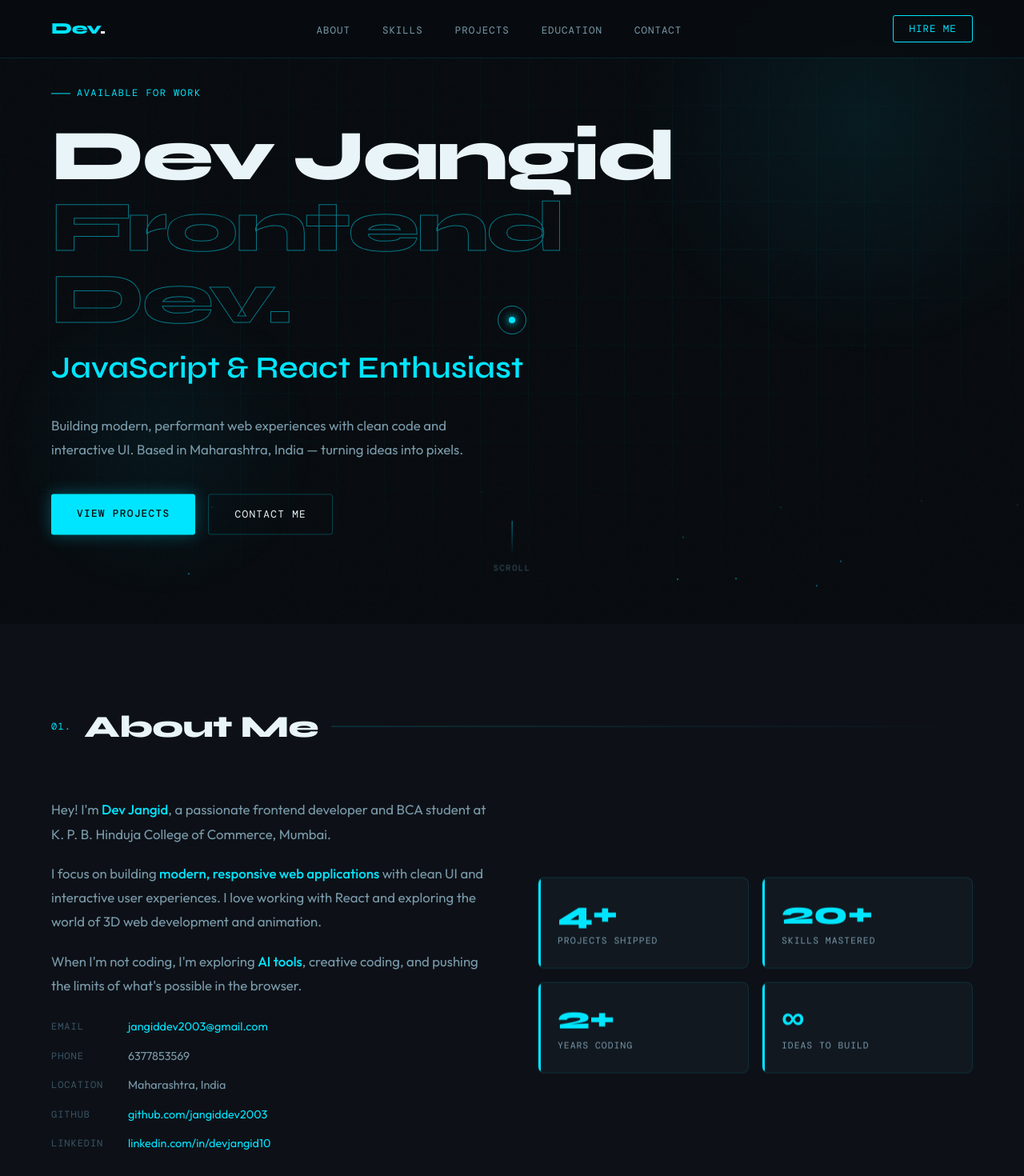
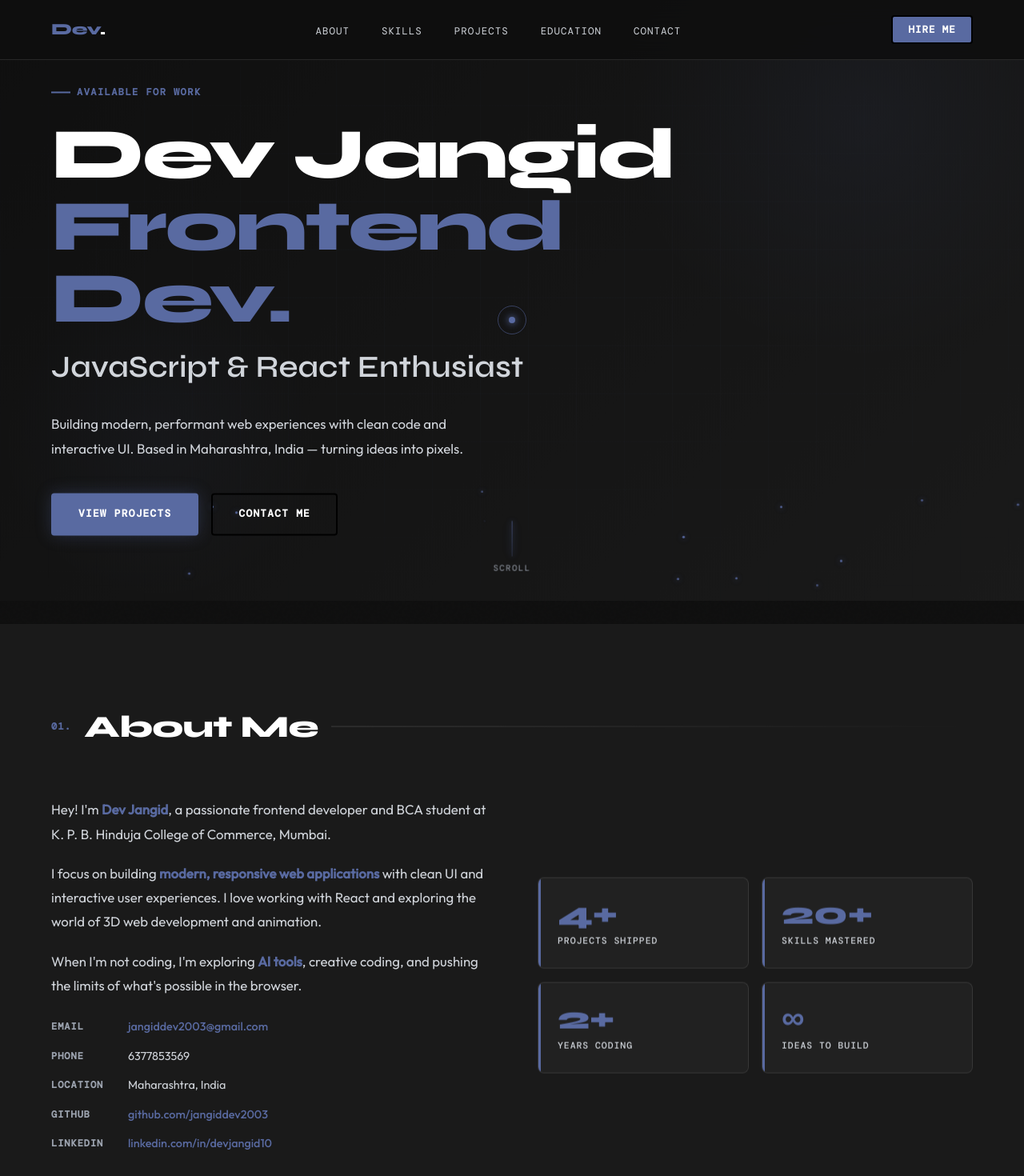
Before and after one commit to jangiddev2003/My_portfolio, a Next.js app: page / in a window 1280 px wide. Shown: the top 1470 px of the page at 80% size. Built offline with nearby package versions, Linux system fonts and the light colour scheme.

Commit message:
Update portfolio with professional white/black color scheme and enhanced glitter effects

```diff
--- a/package.json
+++ b/package.json
@@ -8,12 +8,9 @@
     "start": "next start"
   },
   "dependencies": {
-    "@react-three/fiber": "^8.18.0",
-    "framer-motion": "^10.18.0",
     "next": "^14.2.0",
-    "nodemailer": "^6.9.7",
     "react": "^18.3.0",
     "react-dom": "^18.3.0",
-    "three": "^0.162.0"
+    "nodemailer": "^6.9.7"
   }
 }
--- a/styles/globals.css
+++ b/styles/globals.css
@@ -1,19 +1,20 @@
 @import url('https://fonts.googleapis.com/css2?family=Syne:wght@400;600;700;800&family=DM+Mono:wght@400;500&family=Outfit:wght@300;400;500&family=Share+Tech+Mono&display=swap');
 
 :root {
-  --bg: #080c10;
-  --bg2: #0d1117;
-  --bg3: #111820;
-  --cyan: #00e5ff;
-  --cyan2: #00b8d9;
-  --cyan-dim: rgba(0,229,255,0.08);
-  --cyan-glow: rgba(0,229,255,0.18);
-  --text: #e8f4f8;
-  --text2: #7a9aaa;
-  --text3: #3a5566;
-  --border: rgba(0,229,255,0.12);
-  --border2: rgba(0,229,255,0.25);
-  --card: rgba(13,17,23,0.85);
+  --bg: #0f0f0f;
+  --bg2: #1a1a1a;
+  --bg3: #242424;
+  --cyan: #596aa1;
+  --cyan2: #3d4d6b;
+  --cyan-dim: rgba(89,106,161,0.08);
+  --cyan-glow: rgba(89,106,161,0.15);
+  --text: #ffffff;
+  --text2: #d1d5db;
+  --text3: #9ca3af;
+  --border: rgba(255,255,255,0.1);
+  --border2: rgba(255,255,255,0.15);
+  --card: rgba(255,255,255,0.03);
+  --accent-black: #000000;
   --font-display: 'Syne', sans-serif;
   --font-body: 'Outfit', sans-serif;
   --font-mono: 'DM Mono', monospace;
@@ -33,7 +34,7 @@ body {
 
 ::-webkit-scrollbar { width: 4px; }
 ::-webkit-scrollbar-track { background: var(--bg); }
-::-webkit-scrollbar-thumb { background: var(--cyan2); border-radius: 2px; }
+::-webkit-scrollbar-thumb { background: var(--cyan); border-radius: 2px; }
 
 body::before {
   content: '';
@@ -54,7 +55,7 @@ nav {
   align-items: center;
   justify-content: space-between;
   padding: 1.2rem 4rem;
-  background: rgba(8,12,16,0.82);
+  background: rgba(15,15,15,0.85);
   backdrop-filter: blur(16px);
   border-bottom: 1px solid var(--border);
   transition: padding 0.3s;
@@ -67,7 +68,7 @@ nav {
   color: var(--cyan);
   text-decoration: none;
 }
-.nav-logo span { color: var(--text); }
+.nav-logo span { color: #ffffff; }
 .nav-links { display: flex; gap: 2.5rem; list-style: none; }
 .nav-links a {
   font-family: var(--font-mono);
@@ -93,17 +94,18 @@ nav {
   font-family: var(--font-mono);
   font-size: 0.78rem;
   padding: 0.5rem 1.2rem;
-  border: 1px solid var(--cyan);
-  color: var(--cyan);
-  background: transparent;
-  border-radius: 3px;
+  border: 2px solid #000000;
+  color: #ffffff;
+  background: var(--cyan);
+  border-radius: 4px;
   letter-spacing: 0.08em;
   text-transform: uppercase;
-  transition: background 0.25s cubic-bezier(.23,1,.32,1), color 0.25s;
+  transition: background 0.25s cubic-bezier(.23,1,.32,1), color 0.25s, transform 0.25s;
   position: relative;
   overflow: hidden;
+  font-weight: 600;
 }
-.nav-cta:hover { background: var(--cyan); color: var(--bg); }
+.nav-cta:hover { background: #1e40af; color: #ffffff; transform: translateY(-2px); }
 
 /* HERO */
 #hero {
@@ -113,13 +115,14 @@ nav {
   padding: 8rem 4rem 4rem;
   position: relative;
   overflow: hidden;
+  background: linear-gradient(135deg, #0f0f0f 0%, #1a1a1a 100%);
 }
 .hero-grid-bg {
   position: absolute;
   inset: 0;
   background-image:
-    linear-gradient(rgba(0,229,255,0.04) 1px, transparent 1px),
-    linear-gradient(90deg, rgba(0,229,255,0.04) 1px, transparent 1px);
+    linear-gradient(rgba(89,106,161,0.03) 1px, transparent 1px),
+    linear-gradient(90deg, rgba(89,106,161,0.03) 1px, transparent 1px);
   background-size: 60px 60px;
   mask-image: radial-gradient(ellipse 80% 60% at 50% 50%, black 30%, transparent 100%);
 }
@@ -127,7 +130,7 @@ nav {
   position: absolute;
   width: 600px; height: 600px;
   border-radius: 50%;
-  background: radial-gradient(circle, rgba(0,229,255,0.07) 0%, transparent 70%);
+  background: radial-gradient(circle, rgba(89,106,161,0.08) 0%, transparent 70%);
   top: -100px; right: -100px;
   pointer-events: none;
 }
@@ -135,7 +138,7 @@ nav {
   position: absolute;
   width: 400px; height: 400px;
   border-radius: 50%;
-  background: radial-gradient(circle, rgba(0,229,255,0.05) 0%, transparent 70%);
+  background: radial-gradient(circle, rgba(89,106,161,0.05) 0%, transparent 70%);
   bottom: 0; left: 0;
   pointer-events: none;
 }
@@ -152,11 +155,12 @@ nav {
   margin-bottom: 1.5rem;
   opacity: 0;
   animation: fadeUp 0.8s 0.2s forwards;
+  font-weight: 600;
 }
 .hero-tag::before {
   content: '';
   display: inline-block;
-  width: 24px; height: 1px;
+  width: 24px; height: 2px;
   background: var(--cyan);
 }
 .hero-title {
@@ -168,17 +172,17 @@ nav {
   margin-bottom: 0.5rem;
   opacity: 0;
   animation: fadeUp 0.8s 0.4s forwards;
+  color: #ffffff;
 }
 .hero-title .line2 {
   display: block;
-  color: transparent;
-  -webkit-text-stroke: 1px rgba(0,229,255,0.5);
+  color: var(--cyan);
 }
 .hero-subtitle {
   font-family: var(--font-display);
   font-size: clamp(1.5rem, 3vw, 2.5rem);
   font-weight: 600;
-  color: var(--cyan);
+  color: var(--text2);
   margin-bottom: 1.5rem;
   opacity: 0;
   animation: fadeUp 0.8s 0.6s forwards;
@@ -202,37 +206,38 @@ nav {
 .btn-primary {
   padding: 0.85rem 2rem;
   background: var(--cyan);
-  color: var(--bg);
+  color: #ffffff;
   font-family: var(--font-mono);
   font-size: 0.8rem;
-  font-weight: 500;
+  font-weight: 600;
   letter-spacing: 0.1em;
   text-transform: uppercase;
   text-decoration: none;
-  border: none;
-  border-radius: 3px;
-  transition: transform 0.25s cubic-bezier(.23,1,.32,1), box-shadow 0.25s !important;
-  box-shadow: 0 0 20px rgba(0,229,255,0.3);
+  border: 2px solid var(--cyan);
+  border-radius: 4px;
+  transition: transform 0.25s cubic-bezier(.23,1,.32,1), box-shadow 0.25s, background 0.25s !important;
+  box-shadow: 0 0 20px rgba(89,106,161,0.3);
   position: relative;
   overflow: hidden;
 }
-.btn-primary:hover { transform: translateY(-2px); box-shadow: 0 0 30px rgba(0,229,255,0.5); }
+.btn-primary:hover { transform: translateY(-2px); box-shadow: 0 0 30px rgba(89,106,161,0.5); background: #3d4d6b; }
 .btn-secondary {
   padding: 0.85rem 2rem;
   background: transparent;
-  color: var(--text);
+  color: #ffffff;
   font-family: var(--font-mono);
   font-size: 0.8rem;
+  font-weight: 600;
   letter-spacing: 0.1em;
   text-transform: uppercase;
   text-decoration: none;
-  border: 1px solid var(--border2);
-  border-radius: 3px;
-  transition: border-color 0.25s cubic-bezier(.23,1,.32,1), color 0.25s !important;
+  border: 2px solid #000000;
+  border-radius: 4px;
+  transition: border-color 0.25s cubic-bezier(.23,1,.32,1), background 0.25s, color 0.25s !important;
   position: relative;
   overflow: hidden;
 }
-.btn-secondary:hover { border-color: var(--cyan); color: var(--cyan); }
+.btn-secondary:hover { border-color: var(--cyan); background: rgba(37,99,235,0.1); color: #ffffff; }
 .hero-socials {
   position: absolute;
   right: 4rem;
@@ -253,6 +258,7 @@ nav {
   writing-mode: vertical-rl;
   letter-spacing: 0.1em;
   transition: color 0.2s;
+  font-weight: 500;
 }
 .hero-socials a:hover { color: var(--cyan); }
 .scroll-indicator {
@@ -278,6 +284,28 @@ nav {
   width: 1px; height: 40px;
   background: linear-gradient(to bottom, var(--cyan), transparent);
   animation: scrollPulse 2s ease-in-out infinite;
+  box-shadow: 0 0 10px rgba(89,106,161,0.6), 0 0 20px rgba(89,106,161,0.3), inset 0 0 8px rgba(89,106,161,0.5);
+  filter: drop-shadow(0 0 3px rgba(89,106,161,0.8));
+}
+.scroll-indicator::before,
+.scroll-indicator::after {
+  content: '';
+  position: absolute;
+  width: 2px;
+  height: 2px;
+  background: var(--cyan);
+  border-radius: 50%;
+  opacity: 0;
+  animation: scrollGlitter 1.5s ease-in-out infinite;
+  box-shadow: 0 0 6px var(--cyan);
+}
+.scroll-indicator::before {
+  left: -12px;
+  animation-delay: 0.2s;
+}
+.scroll-indicator::after {
+  right: -12px;
+  animation-delay: 0.4s;
 }
 
 /* SECTIONS */
@@ -293,12 +321,14 @@ section { padding: 6rem 4rem; position: relative; }
   font-size: 0.75rem;
   color: var(--cyan);
   letter-spacing: 0.1em;
+  font-weight: 600;
 }
 .section-title {
   font-family: var(--font-display);
   font-size: clamp(1.8rem, 3vw, 2.5rem);
   font-weight: 800;
   letter-spacing: -0.02em;
+  color: #ffffff;
 }
 .section-line {
   flex: 1;
@@ -320,20 +350,20 @@ section { padding: 6rem 4rem; position: relative; }
   font-size: 1.05rem;
   line-height: 1.8;
 }
-.about-text p strong { color: var(--cyan); font-weight: 500; }
+.about-text p strong { color: var(--cyan); font-weight: 600; }
 .about-stats {
   display: grid;
   grid-template-columns: 1fr 1fr;
   gap: 1rem;
 }
 .stat-card {
-  background: var(--bg3);
+  background: rgba(255,255,255,0.03);
   border: 1px solid var(--border);
   border-radius: 8px;
   padding: 1.5rem;
   position: relative;
   overflow: hidden;
-  transition: border-color 0.3s;
+  transition: border-color 0.3s, background 0.3s;
   transform-style: preserve-3d;
   will-change: transform;
 }
@@ -344,7 +374,7 @@ section { padding: 6rem 4rem; position: relative; }
   width: 3px; height: 100%;
   background: var(--cyan);
 }
-.stat-card:hover { border-color: var(--border2); }
+.stat-card:hover { border-color: var(--cyan); background: rgba(89,106,161,0.08); }
 .stat-num {
   font-family: var(--font-display);
   font-size: 2.5rem;
@@ -359,6 +389,7 @@ section { padding: 6rem 4rem; position: relative; }
   color: var(--text2);
   letter-spacing: 0.08em;
   text-transform: uppercase;
+  font-weight: 500;
 }
 .about-info {
   display: flex;
@@ -379,14 +410,15 @@ section { padding: 6rem 4rem; position: relative; }
   text-transform: uppercase;
   min-width: 80px;
   padding-top: 2px;
+  font-weight: 600;
 }
 .info-val { color: var(--text2); }
-.info-val a { color: var(--cyan); text-decoration: none; }
+.info-val a { color: var(--cyan); text-decoration: none; font-weight: 500; }
 .info-val a:hover { text-decoration: underline; }
 
 /* SKILLS */
 .skills-matrix-section {
-  background: #06080d;
+  background: #0a0a0a;
   position: relative;
   overflow: hidden;
 }
@@ -403,12 +435,12 @@ section { padding: 6rem 4rem; position: relative; }
 .skills-orb-cyan {
   top: -210px;
   right: -120px;
-  background: #00e5ff;
+  background: var(--cyan);
 }
 .skills-orb-purple {
   bottom: -220px;
   left: -160px;
-  background: #7F77DD;
+  background: #6366f1;
   animation-delay: 2s;
 }
 .skills-heading {
@@ -421,16 +453,18 @@ section { padding: 6rem 4rem; position: relative; }
   font-size: 0.84rem;
   letter-spacing: 0.24em;
   text-transform: uppercase;
-  color: #00e5ff;
+  color: var(--cyan);
   margin-bottom: 0.75rem;
+  font-weight: 600;
 }
 .skills-title {
   font-family: var(--font-display);
   font-size: clamp(2rem, 5vw, 3.2rem);
   line-height: 1.03;
   letter-spacing: -0.02em;
+  color: #ffffff;
 }
-.skills-title span { color: #00e5ff; }
+.skills-title span { color: var(--cyan); }
 
 .skills-matrix-grid {
   position: relative;
@@ -440,7 +474,7 @@ section { padding: 6rem 4rem; position: relative; }
   gap: 1.45rem 1.75rem;
 }
 .skills-category {
-  --accent: #00e5ff;
+  --accent: var(--cyan);
   background: linear-gradient(180deg, rgba(255,255,255,0.02), rgba(255,255,255,0.005));
   border: 1px solid color-mix(in srgb, var(--accent) 45%, transparent);
   border-radius: 16px;
@@ -457,6 +491,7 @@ section { padding: 6rem 4rem; position: relative; }
   letter-spacing: 0.18em;
   text-transform: uppercase;
   color: var(--accent);
+  font-weight: 600;
 }
 .skills-category-title::after {
   content: '';
@@ -485,6 +520,7 @@ section { padding: 6rem 4rem; position: relative; }
   transition: transform 0.25s, border-color 0.25s, background 0.25s;
   animation: skill-pill-in 0.45s ease both;
   animation-delay: var(--delay, 0ms);
+  font-weight: 500;
 }
 .skills-pill::after {
   content: '';
@@ -521,7 +557,7 @@ section { padding: 6rem 4rem; position: relative; }
 .skills-stat-item:last-child { border-right: none; }
 .skills-stat-value {
   font-family: var(--font-display);
-  color: #00e5ff;
+  color: var(--cyan);
   font-size: 22px;
   font-weight: 700;
   line-height: 1.1;
@@ -532,7 +568,7 @@ section { padding: 6rem 4rem; position: relative; }
   text-transform: lowercase;
   letter-spacing: 0.08em;
   font-size: 0.76rem;
-  color: rgba(232,244,248,0.44);
+  color: var(--text3);
 }
 
 @keyframes pulse-orb {
@@ -588,11 +624,11 @@ section { padding: 6rem 4rem; position: relative; }
 }
 #projects::before {
   left: 0;
-  background: linear-gradient(90deg, var(--bg2) 0%, rgba(13,17,23,0) 100%);
+  background: linear-gradient(90deg, var(--bg2) 0%, rgba(26,26,26,0) 100%);
 }
 #projects::after {
   right: 0;
-  background: linear-gradient(270deg, var(--bg2) 0%, rgba(13,17,23,0) 100%);
+  background: linear-gradient(270deg, var(--bg2) 0%, rgba(26,26,26,0) 100%);
 }
 .projects-marquee {
   position: relative;
@@ -617,7 +653,7 @@ section { padding: 6rem 4rem; position: relative; }
   border: 1px solid var(--border);
   border-radius: 20px;
   overflow: hidden;
-  background: linear-gradient(180deg, rgba(17,24,32,0.95) 0%, rgba(8,12,16,0.98) 100%);
+  background: linear-gradient(180deg, rgba(37,37,37,0.95) 0%, rgba(15,15,15,0.98) 100%);
   box-shadow: 0 0 0 rgba(0,0,0,0);
   display: flex;
   flex-direction: column;
@@ -630,9 +666,9 @@ section { padding: 6rem 4rem; position: relative; }
   opacity: 0.5;
 }
 .projects-marquee:hover .project-card:hover {
-  border-color: var(--border2);
+  border-color: var(--cyan);
   transform: translateY(-8px) scale(1.02);
-  box-shadow: 0 24px 50px rgba(0,0,0,0.28), 0 0 26px rgba(0,229,255,0.12);
+  box-shadow: 0 24px 50px rgba(0,0,0,0.28), 0 0 26px rgba(89,106,161,0.2);
   z-index: 2;
   filter: none !important;
   opacity: 1 !important;
@@ -663,7 +699,7 @@ section { padding: 6rem 4rem; position: relative; }
   align-items: center;
   padding: 0.38rem 0.75rem;
   border-radius: 999px;
-  background: rgba(8,12,16,0.42);
+  background: rgba(15,15,15,0.42);
   border: 1px solid rgba(255,255,255,0.2);
   backdrop-filter: blur(10px);
   font-family: var(--font-mono);
@@ -671,6 +707,7 @@ section { padding: 6rem 4rem; position: relative; }
   letter-spacing: 0.08em;
   text-transform: uppercase;
   color: #f4fbff;
+  font-weight: 500;
 }
 .project-thumb-mark {
   position: relative;
@@ -692,6 +729,7 @@ section { padding: 6rem 4rem; position: relative; }
   color: var(--text3);
   letter-spacing: 0.1em;
   text-transform: uppercase;
+  font-weight: 500;
 }
 .project-content-row {
   display: flex;
@@ -706,6 +744,7 @@ section { padding: 6rem 4rem; position: relative; }
   line-height: 1.05;
   margin-bottom: 0.65rem;
   letter-spacing: -0.01em;
+  color: #ffffff;
 }
 .project-desc {
   font-size: 0.92rem;
@@ -721,14 +760,14 @@ section { padding: 6rem 4rem; position: relative; }
   align-items: center;
   justify-content: center;
   color: var(--cyan);
-  background: var(--cyan-dim);
-  border: 1px solid var(--border);
+  background: rgba(89,106,161,0.1);
+  border: 1px solid rgba(89,106,161,0.3);
   transition: transform 0.25s, background 0.25s, box-shadow 0.25s;
 }
 .projects-marquee:hover .project-card:hover .project-arrow {
   transform: translateX(3px);
-  background: rgba(0,229,255,0.16);
-  box-shadow: 0 0 18px rgba(0,229,255,0.12);
+  background: rgba(89,106,161,0.2);
+  box-shadow: 0 0 18px rgba(89,106,161,0.2);
 }
 .project-arrow svg {
   width: 16px;
@@ -746,12 +785,9 @@ section { padding: 6rem 4rem; position: relative; }
   gap: 0.35rem;
   width: fit-content;
   transition: color 0.2s;
+  font-weight: 500;
 }
 .project-link:hover { color: var(--cyan); }
-.project-link::after {
-  content: '↗';
-  font-size: 0.9rem;
-}
 
 @keyframes project-scroll {
   from { transform: translate3d(0, 0, 0); }
@@ -760,7 +796,7 @@ section { padding: 6rem 4rem; position: relative; }
 
 /* EDUCATION */
 .edu-card {
-  background: var(--bg3);
+  background: rgba(255,255,255,0.03);
   border: 1px solid var(--border);
   border-radius: 12px;
   padding: 2rem 2.5rem;
@@ -768,14 +804,14 @@ section { padding: 6rem 4rem; position: relative; }
   gap: 2rem;
   align-items: flex-start;
   max-width: 700px;
-  transition: border-color 0.3s;
+  transition: border-color 0.3s, background 0.3s;
 }
-.edu-card:hover { border-color: var(--border2); }
+.edu-card:hover { border-color: var(--cyan); background: rgba(89,106,161,0.08); }
 .edu-icon {
   width: 52px; height: 52px;
   border-radius: 10px;
-  background: var(--cyan-dim);
-  border: 1px solid var(--border);
+  background: rgba(89,106,161,0.1);
+  border: 1px solid rgba(89,106,161,0.3);
   display: flex;
   align-items: center;
   justify-content: center;
@@ -789,12 +825,14 @@ section { padding: 6rem 4rem; position: relative; }
   letter-spacing: 0.08em;
   text-transform: uppercase;
   margin-bottom: 0.3rem;
+  font-weight: 600;
 }
 .edu-degree {
   font-family: var(--font-display);
   font-size: 1.3rem;
   font-weight: 700;
   margin-bottom: 0.25rem;
+  color: #ffffff;
 }
 .edu-period {
   font-family: var(--font-mono);
@@ -803,6 +841,7 @@ section { padding: 6rem 4rem; position: relative; }
   display: inline-flex;
   align-items: center;
   gap: 0.4rem;
+  font-weight: 600;
 }
 .edu-period::before {
   content: '';
@@ -834,22 +873,23 @@ section { padding: 6rem 4rem; position: relative; }
   align-items: center;
   gap: 1rem;
   padding: 1rem 1.2rem;
-  background: var(--bg3);
+  background: rgba(255,255,255,0.03);
   border: 1px solid var(--border);
   border-radius: 8px;
   text-decoration: none;
-  transition: border-color 0.2s, transform 0.2s;
+  transition: border-color 0.2s, background 0.2s, transform 0.2s;
 }
-.contact-item:hover { border-color: var(--border2); transform: translateX(4px); }
+.contact-item:hover { border-color: var(--cyan); background: rgba(89,106,161,0.08); transform: translateX(4px); }
 .contact-item-icon {
   width: 36px; height: 36px;
   border-radius: 6px;
-  background: var(--cyan-dim);
+  background: rgba(89,106,161,0.1);
   display: flex;
   align-items: center;
   justify-content: center;
   font-size: 1rem;
   flex-shrink: 0;
+  border: 1px solid rgba(89,106,161,0.2);
 }
 .contact-item-label {
   font-family: var(--font-mono);
@@ -857,6 +897,7 @@ section { padding: 6rem 4rem; position: relative; }
   color: var(--text3);
   text-transform: uppercase;
   letter-spacing: 0.08em;
+  font-weight: 600;
 }
 .contact-item-value { font-size: 0.9rem; color: var(--text); }
 .contact-form { display: flex; flex-direction: column; gap: 1rem; }
@@ -867,10 +908,11 @@ section { padding: 6rem 4rem; position: relative; }
   color: var(--text3);
   letter-spacing: 0.08em;
   text-transform: uppercase;
+  font-weight: 600;
 }
 .form-group input,
 .form-group textarea {
-  background: var(--bg3);
+  background: rgba(255,255,255,0.03);
   border: 1px solid var(--border);
   border-radius: 6px;
   padding: 0.85rem 1rem;
@@ -883,27 +925,27 @@ section { padding: 6rem 4rem; position: relative; }
   resize: none;
 }
 .form-group input:focus,
-.form-group textarea:focus { border-color: var(--cyan); }
+.form-group textarea:focus { border-color: var(--cyan); background: rgba(89,106,161,0.05); }
 .form-group textarea { min-height: 120px; }
 .form-btn {
   padding: 0.9rem 2rem;
   background: var(--cyan);
-  color: var(--bg);
+  color: #ffffff;
   font-family: var(--font-mono);
   font-size: 0.8rem;
-  font-weight: 500;
+  font-weight: 600;
   letter-spacing: 0.1em;
   text-transform: uppercase;
-  border: none;
+  border: 2px solid var(--cyan);
   border-radius: 4px;
   cursor: pointer;
-  transition: transform 0.25s cubic-bezier(.23,1,.32,1), box-shadow 0.25s !important;
-  box-shadow: 0 0 20px rgba(0,229,255,0.25);
+  transition: transform 0.25s cubic-bezier(.23,1,.32,1), box-shadow 0.25s, background 0.25s !important;
+  box-shadow: 0 0 20px rgba(89,106,161,0.3);
   align-self: flex-start;
   position: relative;
   overflow: hidden;
 }
-.form-btn:hover { transform: translateY(-2px); box-shadow: 0 0 30px rgba(0,229,255,0.4); }
+.form-btn:hover { transform: translateY(-2px); box-shadow: 0 0 30px rgba(89,106,161,0.5); background: #3d4d6b; }
 
 /* FOOTER */
 footer {
@@ -919,7 +961,7 @@ footer p {
   color: var(--text3);
   letter-spacing: 0.06em;
 }
-footer p span { color: var(--cyan); }
+footer p span { color: var(--cyan); font-weight: 600; }
 
 /* ANIMATIONS */
 @keyframes fadeUp {
@@ -934,14 +976,20 @@ footer p span { color: var(--cyan); }
   0%, 100% { opacity: 0.4; transform: scaleY(1); }
   50% { opacity: 1; transform: scaleY(1.3); }
 }
+@keyframes scrollGlitter {
+  0% { opacity: 0; transform: translateY(0) scale(0.8); }
+  50% { opacity: 1; transform: translateY(-15px) scale(1.2); }
+  100% { opacity: 0; transform: translateY(-30px) scale(0.5); }
+}
 @keyframes pulse {
   0%, 100% { opacity: 1; box-shadow: 0 0 6px var(--cyan); }
   50% { opacity: 0.5; box-shadow: 0 0 2px var(--cyan); }
 }
 @keyframes floatParticle {
   0% { opacity: 0; transform: translateY(0) scale(0); }
-  10% { opacity: 0.6; transform: translateY(-20px) scale(1); }
-  90% { opacity: 0.2; }
+  10% { opacity: 0.8; transform: translateY(-20px) scale(1); }
+  50% { opacity: 1; transform: translateY(-100px) scale(1.1); }
+  90% { opacity: 0.3; }
   100% { opacity: 0; transform: translateY(-200px) scale(0.5); }
 }
 @keyframes rippleAnim { to { transform: scale(4); opacity: 0; } }
@@ -958,11 +1006,12 @@ footer p span { color: var(--cyan); }
 .particles { position: absolute; inset: 0; overflow: hidden; pointer-events: none; }
 .particle {
   position: absolute;
-  width: 2px; height: 2px;
+  width: 3px; height: 3px;
   border-radius: 50%;
   background: var(--cyan);
   opacity: 0;
   animation: floatParticle linear infinite;
+  box-shadow: 0 0 8px var(--cyan), 0 0 15px rgba(89,106,161,0.6);
 }
 
 /* CURSOR */
@@ -972,32 +1021,32 @@ footer p span { color: var(--cyan); }
   pointer-events: none; z-index: 9999;
   transform: translate(-50%,-50%);
   transition: width .15s, height .15s, background .15s, box-shadow .15s;
-  box-shadow: 0 0 8px var(--cyan), 0 0 16px rgba(0,229,255,.4);
+  box-shadow: 0 0 8px var(--cyan), 0 0 16px rgba(89,106,161,.4);
   will-change: transform;
 }
 #cur-ring {
   position: fixed; top: 0; left: 0; width: 36px; height: 36px;
-  border: 1.5px solid rgba(0,229,255,.55); border-radius: 50%;
+  border: 1.5px solid rgba(89,106,161,.55); border-radius: 50%;
   pointer-events: none; z-index: 9998;
   transform: translate(-50%,-50%);
   transition: width .2s cubic-bezier(.23,1,.32,1), height .2s cubic-bezier(.23,1,.32,1), border-color .2s, opacity .2s;
   will-change: transform;
 }
-body.cur-hover #cur-dot { width: 12px; height: 12px; box-shadow: 0 0 14px var(--cyan), 0 0 28px rgba(0,229,255,.5); }
-body.cur-hover #cur-ring { width: 56px; height: 56px; border-color: rgba(0,229,255,.85); }
+body.cur-hover #cur-dot { width: 12px; height: 12px; box-shadow: 0 0 14px var(--cyan), 0 0 28px rgba(89,106,161,.5); }
+body.cur-hover #cur-ring { width: 56px; height: 56px; border-color: rgba(89,106,161,.85); }
 
 /* SCROLL PROGRESS */
 #scroll-bar {
   position: fixed; top: 0; left: 0; height: 2px; width: 0%;
   background: linear-gradient(90deg, var(--cyan2), var(--cyan));
-  z-index: 9997; box-shadow: 0 0 8px rgba(0,229,255,.6);
+  z-index: 9997; box-shadow: 0 0 8px rgba(89,106,161,.6);
   transition: width .1s linear;
 }
 
 /* RIPPLE */
 .ripple {
   position: absolute; border-radius: 50%;
-  background: rgba(0,229,255,.25);
+  background: rgba(89,106,161,.25);
   transform: scale(0); animation: rippleAnim .55s ease-out forwards;
   pointer-events: none;
 }
```
